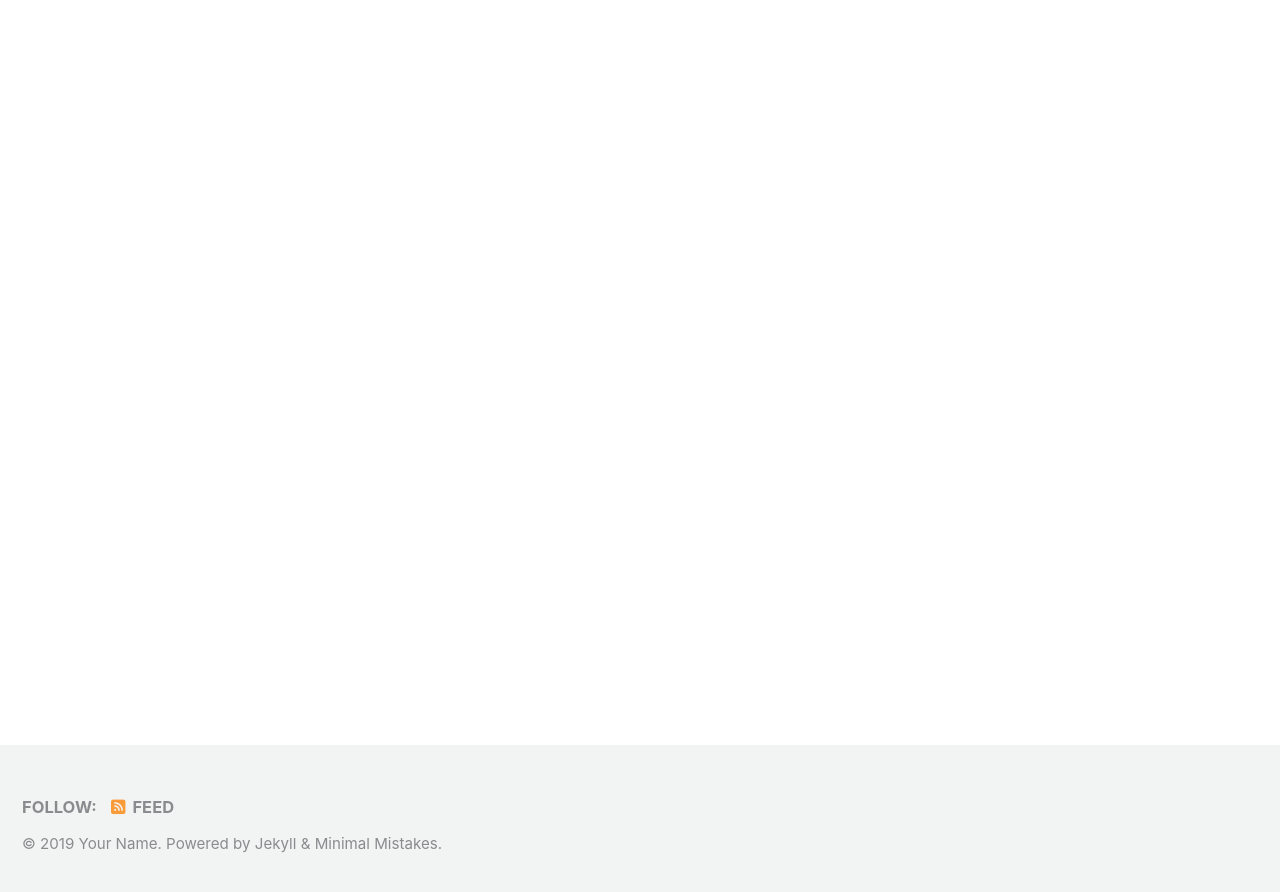
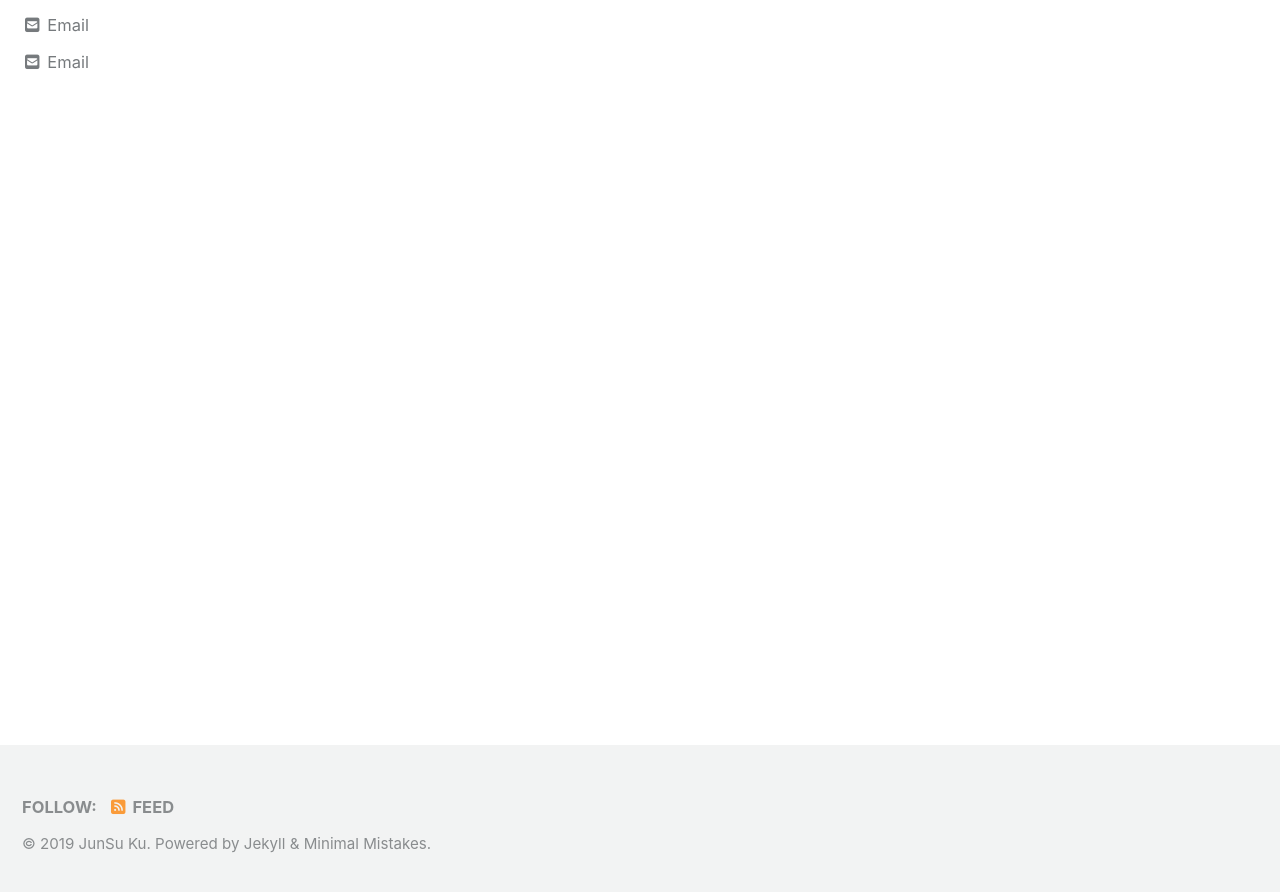
Before and after one commit to junsu-ku/junsu-ku.github.io, a Jekyll site: the page built from index.html, in a window 1280 px wide and 900 px high, scrolled down 222 px. Shown: the top 892 px of the window. Built offline with Jekyll 4.4.1, drawn with Linux system fonts in a browser that asks for light colours; cached includes are drawn as plain includes; nearby versions of some CDN libraries; the list of posts is cut into pages by our own code; some of the changed text lies outside the part shown.

Commit message:
adding files

```diff
--- a/_config.yml
+++ b/_config.yml
@@ -16,11 +16,11 @@ minimal_mistakes_skin    : "default" # "air", "aqua", "contrast", "dark", "dirt"
 
 # Site Settings
 locale                   : "en-US"
-title                    : "Site Title"
+title                    : "JunSu Ku"
 title_separator          : "-"
 subtitle                 : # site tagline that appears below site title in masthead
-name                     : "Your Name"
-description              : "An amazing website."
+name                     : "JunSu Ku"
+description              : "Data Analysis Portfolio"
 url                      : # the base hostname & protocol for your site e.g. "https://mmistakes.github.io"
 baseurl                  : # the subpath of your site, e.g. "/blog"
 repository               : # GitHub username/repo-name e.g. "mmistakes/minimal-mistakes"
@@ -107,15 +107,15 @@ analytics:
 
 # Site Author
 author:
-  name             : "Your Name"
+  name             : "JunSu Ku"
   avatar           : # path of avatar image, e.g. "/assets/images/bio-photo.jpg"
-  bio              : "I am an **amazing** person."
-  location         : "Somewhere"
-  email            :
+  bio              : "Data Analysis Portfolio"
+  location         : "Toronto,ON"
+  email            : "ku.junsu@gmail.com"
   links:
     - label: "Email"
       icon: "fas fa-fw fa-envelope-square"
-      # url: mailto:your.name@email.com
+      url: ku.junsu@gmail.com
     - label: "Website"
       icon: "fas fa-fw fa-link"
       # url: "https://your-website.com"
```
